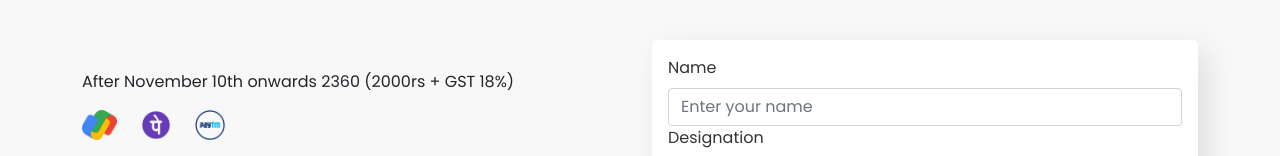
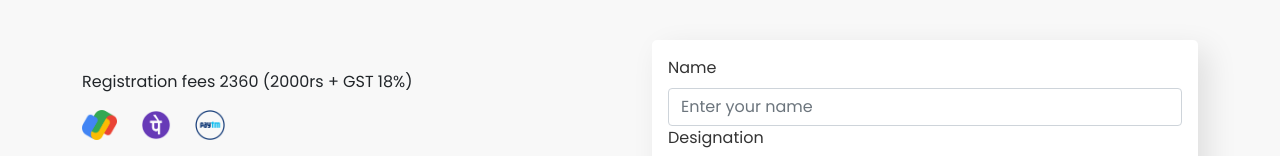
Before and after one commit to siemen-subbaiah/ni-services, a Gatsby site: page /event-details in a window 1280 px wide. Shown: the part 325-481 px from the top of the page. Built offline with nearby package versions, Linux system fonts and the light colour scheme; Gatsby itself is replaced by a stand-in of ours; some packages are replaced by stand-ins of ours; no server answers; the database is empty.

Commit message:
Update event-details.js

```diff
--- a/src/pages/event-details.js
+++ b/src/pages/event-details.js
@@ -100,7 +100,7 @@ const EventDetails = () => {
         <Row className="justify-content-center align-items-center my-5">
           <Col lg={6} md={12}>
 
-            <p>After November 10th onwards 2360 (2000rs + GST 18%)</p>
+            <p>Registration fees 2360 (2000rs + GST 18%)</p>
             <div className="sup-apps d-flex justify-content-start align-items-center">
               <a
                 href="upi://pay?pa=dhananjayakvn@okhdfcbank&pn=Dhananjaya K V N&tn=Payment for TranquilDoc-9
```
